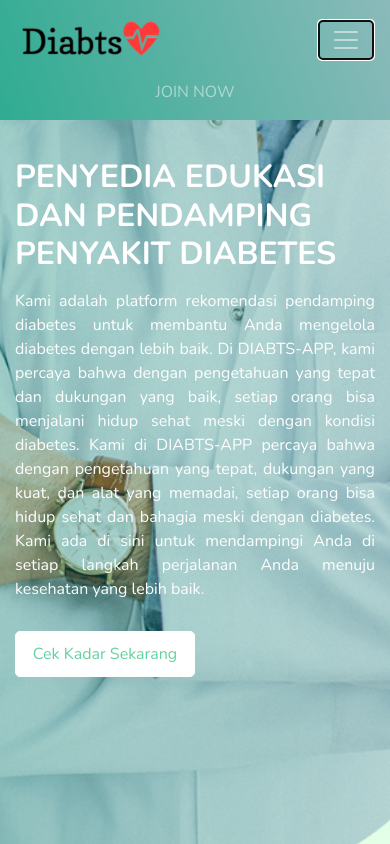
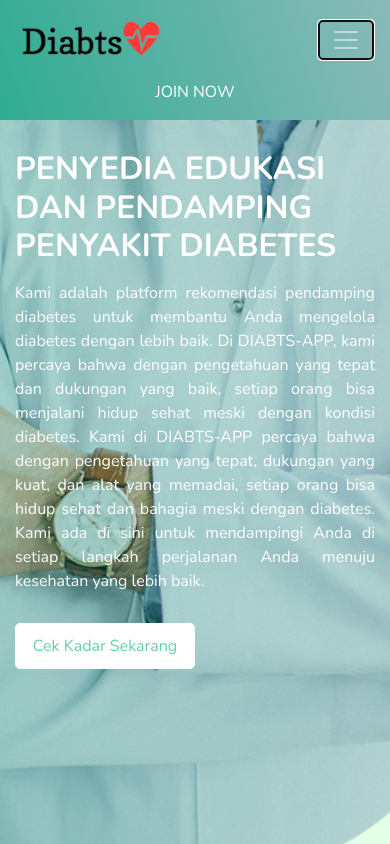
Before and after one commit to Arulcoyyy/Diabtsweb, a plain HTML site: page index.html in a window 390 px wide. Both pictures are taken after a click on the button 346 px from the left and 39 px from the top of the page. Shown: the top 844 px of the page. Drawn offline with nearby package versions, Linux system fonts and the light colour scheme; some packages are replaced by stand-ins of ours; a script that the page names is missing.

Commit message:
memperbarui tampilan Diabtsweb

```diff
--- a/css/responsive.css
+++ b/css/responsive.css
@@ -134,6 +134,12 @@ img {
   }
 }
 @media (max-width: 450px) {
+  .hero_area {
+    margin-top: 2.5rem;
+  }
+  .hero_area .slider_section h1{
+    font-size: 2.5rem;
+  }
   .doctor_section .modal.show .modal-dialog {
     transform: translate(20%, 10px);
   }
--- a/index.html
+++ b/index.html
@@ -58,7 +58,7 @@
       <div class="collapse navbar-collapse" id="navbarNav">
         <ul class="navbar-nav ml-auto">
           <li class="nav-item">
-            <a  class="nav-link" data-toggle="modal" data-target="#logoutModal">JOIN NOW</a>
+            <a  class="nav-link active" data-toggle="modal" data-target="#logoutModal">JOIN NOW</a>
           </li>
         </ul>
       </div>
```
